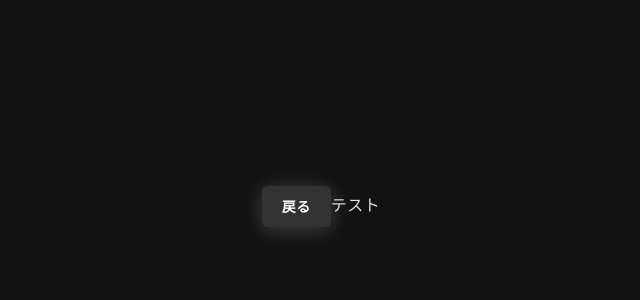
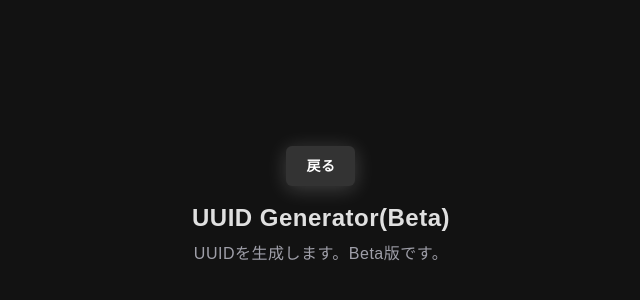
Before and after one commit to era760/era760-toolbox, a Vue app: page /uuid in a window 1280 px wide. Shown: the part 194-494 px from the top of the page, without its empty margins (319-959 px from the left). Built offline with nearby package versions, Linux system fonts and the light colour scheme.

Commit message:
refactor: App.vue and UUIDGenerator refactor and Create BaseButton.vue

```diff
--- a/src/App.vue
+++ b/src/App.vue
@@ -1,27 +1,5 @@
 <template>
-  <div class="app">
+  <div class="flex items-center justify-center w-full min-h-screen">
     <RouterView />
   </div>
 </template>
-
-<style>
-body {
-  margin: 0;
-  min-height: 100vh;
-  display: flex;
-  justify-content: center;
-  align-items: center;
-  background-color: #121212;
-  color: #e0e0e0;
-  letter-spacing: 0.5px;
-  font-family: sans-serif;
-}
-
-.app {
-  width: 100%;
-  min-height: 100vh;
-  display: flex;
-  justify-content: center;
-  align-items: center;
-}
-</style>
--- /dev/null
+++ b/src/components/BaseButton.vue
@@ -0,0 +1,7 @@
+<template>
+  <button
+    type="button"
+    class="bg-[#333] hover:bg-[#3d3d3d] text-white font-semibold text-sm px-5 py-2.5 rounded-md shadow-[0_3px_20px_rgba(255,255,255,0.2)] hover:shadow-[0_3px_20px_rgba(255,255,255,0.3)] hover:-translate-y-0.5 active:translate-y-0.5 transition cursor-pointer border-none">
+    <slot />
+  </button>
+</template>
--- a/src/pages/UUIDGenerator.vue
+++ b/src/pages/UUIDGenerator.vue
@@ -1,44 +1,15 @@
 <script setup lang="ts">
+import BaseButton from "../components/BaseButton.vue";
+
 const returnPage = () => {
   history.back();
 };
 </script>
 
 <template>
-  <button class="btn return" @click="returnPage">戻る</button>
-  <p>テスト</p>
+  <div class="flex flex-col items-center justify-center p-6">
+    <BaseButton @click="returnPage">戻る</BaseButton>
+    <h1 class="text-2xl font-bold mt-4">UUID Generator(Beta)</h1>
+    <p class="text-zinc-400 mt-2">UUIDを生成します。Beta版です。</p>
+  </div>
 </template>
-
-<style scoped>
-.btn {
-  background-color: #333;
-  border-radius: 6px;
-  box-shadow: 0px 3px 20px rgba(255, 255, 255, 0.2);
-  color: #ffffff;
-  display: block;
-  font-size: 14px;
-  text-align: center;
-  text-decoration: none;
-  padding: 10px 20px;
-  cursor: pointer;
-  transition:
-    transform 0.1s,
-    box-shadow 0.1s;
-  font-weight: 600;
-  letter-spacing: 0.5px;
-  font-family: system-ui;
-  border: none;
-}
-
-.btn:hover {
-  background-color: #3d3d3d;
-  box-shadow: 0px 3px 20px rgba(255, 255, 255, 0.3);
-  transition: box-shadow 0.2s;
-  transform: translateY(-2px);
-}
-
-.btn:active {
-  transform: translateY(2px);
-  box-shadow: 0 1px 0 rgba(0, 0, 0, 0.3);
-}
-</style>
--- a/src/style.css
+++ b/src/style.css
@@ -1 +1,10 @@
 @import "tailwindcss";
+
+body {
+  background-color: #121212;
+  color: #e0e0e0;
+  font-family: sans-serif;
+  letter-spacing: 0.5px;
+  margin: 0;
+  min-height: 100vh;
+}
```
